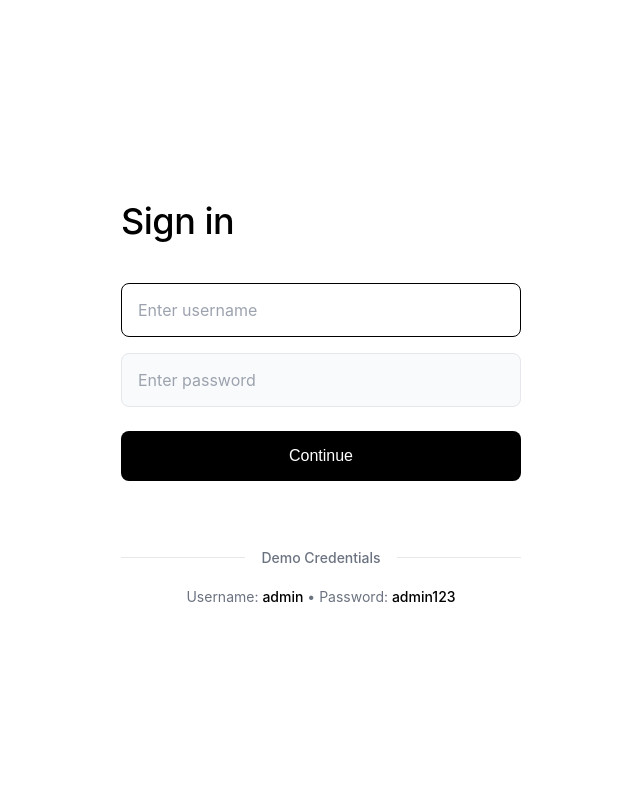
After one commit to Prasadevops0710/ai_app, a FastAPI app: template templates/login.html in a window 1280 px wide. The commit adds this page. Shown: the whole page, without its empty margins (319-959 px from the left). Run offline with FastAPI, Linux system fonts and the light colour scheme; the template is opened without the code that fills it, so the values that code supplies are empty; parts of the project's set-up code (start-up, migrations or seed data) failed here and were passed over.

Commit message:
Add Uber-style authentication with login page

```diff
--- a/main.py
+++ b/main.py
@@ -1,7 +1,8 @@
-from fastapi import FastAPI, File, UploadFile, HTTPException, Request
-from fastapi.responses import FileResponse
+from fastapi import FastAPI, File, UploadFile, HTTPException, Request, Form, Depends
+from fastapi.responses import FileResponse, RedirectResponse
 from fastapi.staticfiles import StaticFiles
 from fastapi.templating import Jinja2Templates
+from starlette.middleware.sessions import SessionMiddleware
 import os
 import tempfile
 import shutil
@@ -14,12 +15,18 @@ from reportlab.platypus import SimpleDocTemplate, Table, TableStyle
 from reportlab.lib import colors
 import PyPDF2
 import pdfplumber
+import secrets
 
 app = FastAPI(
     title="PDF ↔ Excel Converter API",
     description="Convert PDF files to Excel and Excel files to PDF",
     version="1.0.0"
 )
+
+# Add session middleware with a consistent secret key
+# In production, use environment variable: os.getenv("SECRET_KEY", "your-secret-key-here")
+SECRET_KEY = "your-secret-key-change-this-in-production-12345678"
+app.add_middleware(SessionMiddleware, secret_key=SECRET_KEY)
 
 # Mount static files and templates
 app.mount("/static", StaticFiles(directory="static"), name="static")
@@ -29,11 +36,70 @@ templates = Jinja2Templates(directory="templates")
 TEMP_DIR = Path("/tmp/conversions")
 TEMP_DIR.mkdir(exist_ok=True)
 
+# Simple user database (case-insensitive username - all keys must be lowercase)
+USERS = {
+    "admin": "admin123",
+    "user": "password123",
+    "test": "test123"
+}
+
+
+def get_current_user(request: Request):
+    """Check if user is authenticated"""
+    user = request.session.get("user")
+    if not user:
+        raise HTTPException(status_code=401, detail="Not authenticated")
+    return user
+
+
+@app.get("/login")
+async def login_page(request: Request):
+    """Serve the login page"""
+    # If already logged in, redirect to home
+    if request.session.get("user"):
+        return RedirectResponse(url="/", status_code=302)
+    return templates.TemplateResponse("login.html", {"request": request})
+
+
+@app.post("/login")
+async def login(request: Request, username: str = Form(...), password: str = Form(...)):
+    """Handle login form submission"""
+    # Convert username to lowercase for case-insensitive comparison
+    username_lower = username.lower()
+
+    # Debug logging
+    print(f"Login attempt - Username: '{username}', Username lower: '{username_lower}', Password: '{password}'")
+    print(f"Available users: {list(USERS.keys())}")
+    print(f"Username in USERS: {username_lower in USERS}")
+    if username_lower in USERS:
+        print(f"Expected password: '{USERS[username_lower]}', Got: '{password}', Match: {USERS[username_lower] == password}")
+
+    # Check if username exists (case-insensitive) and password matches
+    if username_lower in USERS and USERS[username_lower] == password:
+        # Store the original username in session
+        request.session["user"] = username
+        print(f"Login successful! Redirecting to /")
+        return RedirectResponse(url="/", status_code=302)
+
+    # Login failed
+    print(f"Login failed!")
+    return templates.TemplateResponse(
+        "login.html",
+        {"request": request, "error": "Invalid username or password"}
+    )
+
+
+@app.get("/logout")
+async def logout(request: Request):
+    """Handle logout"""
+    request.session.clear()
+    return RedirectResponse(url="/login", status_code=302)
+
 
 @app.get("/")
-async def home(request: Request):
-    """Serve the main web interface"""
-    return templates.TemplateResponse("index.html", {"request": request})
+async def home(request: Request, user: str = Depends(get_current_user)):
+    """Serve the main web interface (protected)"""
+    return templates.TemplateResponse("index.html", {"request": request, "user": user})
 
 
 @app.get("/api")
@@ -56,9 +122,9 @@ async def health_check():
 
 
 @app.post("/pdf-to-excel")
-async def pdf_to_excel(file: UploadFile = File(...)):
+async def pdf_to_excel(request: Request, file: UploadFile = File(...), user: str = Depends(get_current_user)):
     """
-    Convert PDF file to Excel format
+    Convert PDF file to Excel format (protected)
 
     Args:
         file: PDF file to convert
@@ -167,9 +233,9 @@ async def pdf_to_excel(file: UploadFile = File(...)):
 
 
 @app.post("/excel-to-pdf")
-async def excel_to_pdf(file: UploadFile = File(...)):
+async def excel_to_pdf(request: Request, file: UploadFile = File(...), user: str = Depends(get_current_user)):
     """
-    Convert Excel file to PDF format
+    Convert Excel file to PDF format (protected)
 
     Args:
         file: Excel file to convert
--- a/requirements.txt
+++ b/requirements.txt
@@ -10,3 +10,4 @@ xlrd==2.0.1
 jinja2==3.1.2
 aiofiles==23.2.1
 pdfplumber==0.10.3
+itsdangerous==2.1.2
--- a/static/style.css
+++ b/static/style.css
@@ -400,6 +400,155 @@ body {
     font-weight: 500;
 }
 
+/* Uber-Style Login Page */
+.uber-login-container {
+    min-height: 100vh;
+    display: flex;
+    align-items: center;
+    justify-content: center;
+    padding: 2rem;
+    background: #FFFFFF;
+}
+
+.uber-login-box {
+    width: 100%;
+    max-width: 400px;
+}
+
+.uber-header h1 {
+    font-size: 2.25rem;
+    font-weight: 500;
+    color: #000000;
+    margin-bottom: 2rem;
+    letter-spacing: -0.5px;
+}
+
+.uber-error {
+    background: #FEF2F2;
+    color: #DC2626;
+    padding: 0.875rem 1rem;
+    border-radius: 8px;
+    margin-bottom: 1.5rem;
+    font-size: 0.9rem;
+    border: 1px solid #FEE2E2;
+}
+
+.uber-form {
+    margin-bottom: 2rem;
+}
+
+.uber-input-group {
+    margin-bottom: 1rem;
+}
+
+.uber-input {
+    width: 100%;
+    padding: 1rem;
+    font-size: 1rem;
+    border: 1px solid #E5E7EB;
+    border-radius: 8px;
+    background: #F9FAFB;
+    transition: all 0.2s ease;
+    font-family: inherit;
+    color: #000000;
+}
+
+.uber-input:focus {
+    outline: none;
+    background: #FFFFFF;
+    border-color: #000000;
+}
+
+.uber-input::placeholder {
+    color: #9CA3AF;
+}
+
+.uber-btn {
+    width: 100%;
+    padding: 1rem;
+    font-size: 1rem;
+    font-weight: 500;
+    color: #FFFFFF;
+    background: #000000;
+    border: none;
+    border-radius: 8px;
+    cursor: pointer;
+    transition: all 0.2s ease;
+    margin-top: 0.5rem;
+}
+
+.uber-btn:hover {
+    background: #333333;
+}
+
+.uber-btn:active {
+    transform: scale(0.98);
+}
+
+.uber-footer {
+    padding-top: 2rem;
+}
+
+.uber-divider {
+    position: relative;
+    text-align: center;
+    margin-bottom: 1rem;
+}
+
+.uber-divider::before {
+    content: '';
+    position: absolute;
+    left: 0;
+    top: 50%;
+    width: 100%;
+    height: 1px;
+    background: #E5E7EB;
+}
+
+.uber-divider span {
+    position: relative;
+    background: #FFFFFF;
+    padding: 0 1rem;
+    font-size: 0.875rem;
+    color: #6B7280;
+    font-weight: 500;
+}
+
+.uber-hint {
+    text-align: center;
+    color: #6B7280;
+    font-size: 0.875rem;
+    line-height: 1.5;
+}
+
+.uber-hint strong {
+    color: #000000;
+    font-weight: 500;
+}
+
+/* Logout button in navbar */
+.navbar .container {
+    display: flex;
+    justify-content: space-between;
+    align-items: center;
+}
+
+.navbar .btn {
+    padding: 0.5rem 1.5rem;
+    font-size: 0.95rem;
+}
+
+/* Responsive */
+@media (max-width: 768px) {
+    .uber-login-container {
+        padding: 1.5rem;
+    }
+
+    .uber-header h1 {
+        font-size: 1.875rem;
+    }
+}
+
 /* Responsive */
 @media (max-width: 768px) {
     .hero h1 {
@@ -429,4 +578,12 @@ body {
     .result-actions .btn {
         width: 100%;
     }
+
+    .login-card {
+        padding: 2rem;
+    }
+
+    .login-header h1 {
+        font-size: 1.75rem;
+    }
 }
--- a/templates/index.html
+++ b/templates/index.html
@@ -16,6 +16,7 @@
                 </svg>
                 <span>PDF Tools</span>
             </div>
+            <a href="/logout" class="btn btn-secondary">Logout</a>
         </div>
     </nav>
 
--- /dev/null
+++ b/templates/login.html
@@ -0,0 +1,60 @@
+<!DOCTYPE html>
+<html lang="en">
+<head>
+    <meta charset="UTF-8">
+    <meta name="viewport" content="width=device-width, initial-scale=1.0">
+    <title>Sign in - PDF Tools</title>
+    <link rel="stylesheet" href="/static/style.css">
+</head>
+<body>
+    <div class="uber-login-container">
+        <div class="uber-login-box">
+            <div class="uber-header">
+                <h1>Sign in</h1>
+            </div>
+
+            {% if error %}
+            <div class="uber-error">
+                {{ error }}
+            </div>
+            {% endif %}
+
+            <form class="uber-form" method="POST" action="/login">
+                <div class="uber-input-group">
+                    <input
+                        type="text"
+                        id="username"
+                        name="username"
+                        placeholder="Enter username"
+                        required
+                        autofocus
+                        class="uber-input"
+                    >
+                </div>
+
+                <div class="uber-input-group">
+                    <input
+                        type="password"
+                        id="password"
+                        name="password"
+                        placeholder="Enter password"
+                        required
+                        class="uber-input"
+                    >
+                </div>
+
+                <button type="submit" class="uber-btn">
+                    Continue
+                </button>
+            </form>
+
+            <div class="uber-footer">
+                <div class="uber-divider">
+                    <span>Demo Credentials</span>
+                </div>
+                <p class="uber-hint">Username: <strong>admin</strong> • Password: <strong>admin123</strong></p>
+            </div>
+        </div>
+    </div>
+</body>
+</html>
```
